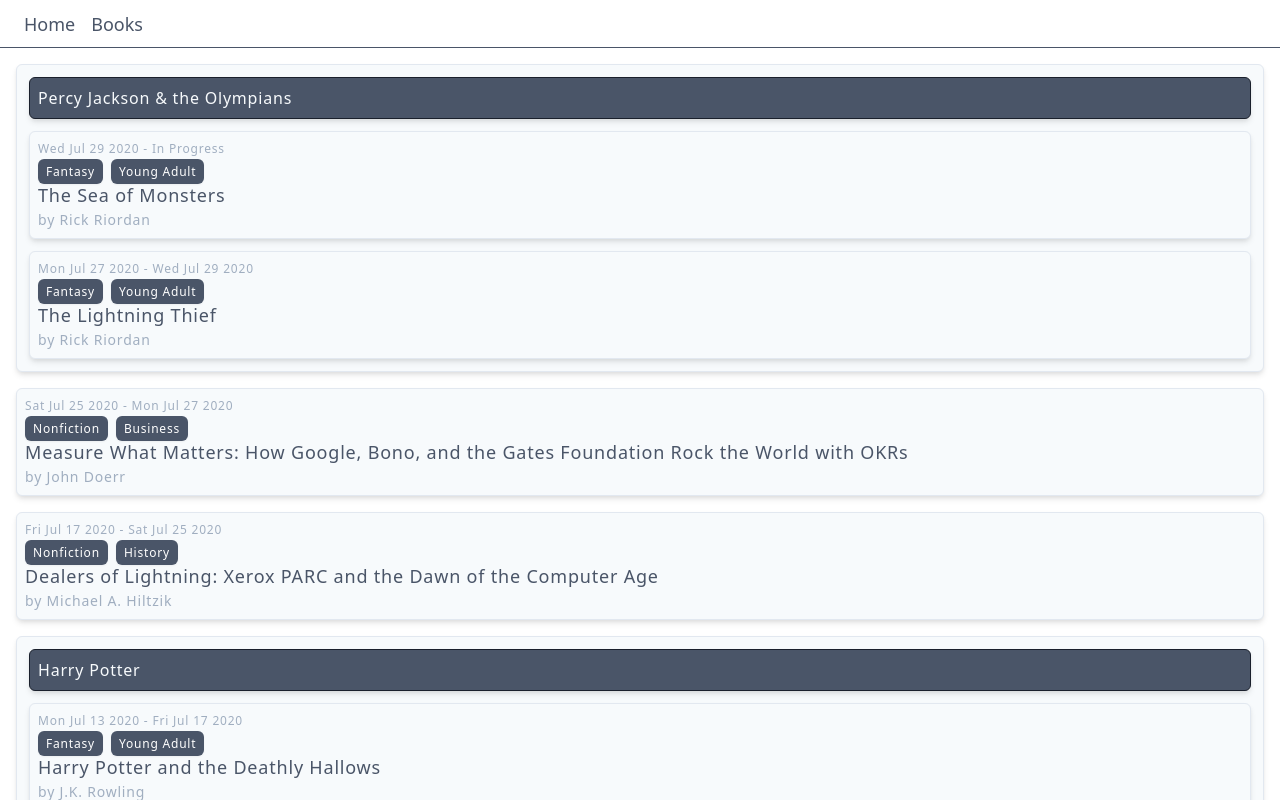
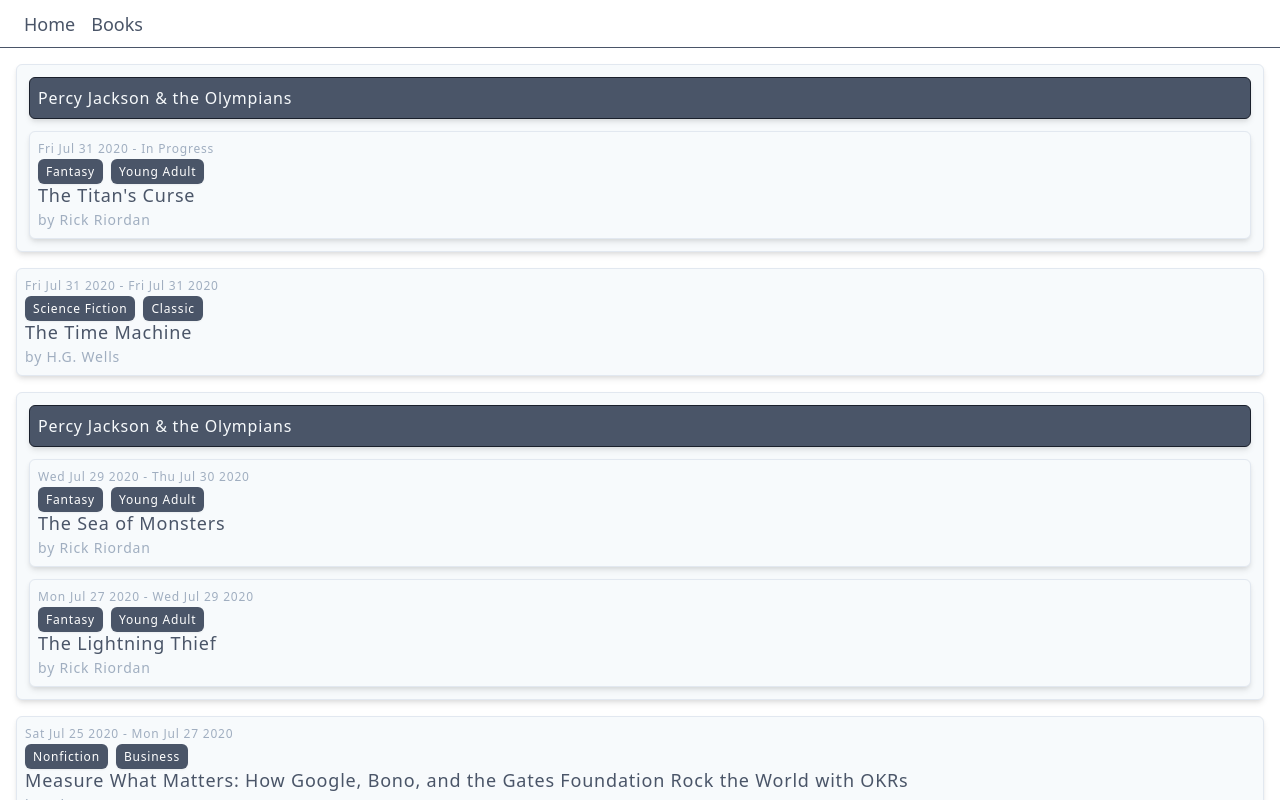
Before and after one commit to AHBruns/v2-alexbruns-dev, a Next.js app: page /books in a window 1280 px wide. Shown: the top 800 px of the page. Built offline with nearby package versions, Linux system fonts and the light colour scheme; what @tailwindcss/ui would draw is missing.

Commit message:
AHB :: the sea of monsters

```diff
--- a/pages/books.tsx
+++ b/pages/books.tsx
@@ -1,7 +1,14 @@
 import { GetStaticProps } from "next";
 import { useState } from "react";
 
-type Genre = "Fantasy" | "Young Adult" | "Nonfiction" | "History" | "Business";
+type Genre =
+  | "Fantasy"
+  | "Young Adult"
+  | "Nonfiction"
+  | "History"
+  | "Business"
+  | "Science Fiction"
+  | "Classic";
 
 function Books({
   lastUpdated,
@@ -217,6 +224,21 @@
       series: "Percy Jackson & the Olympians",
       author: "Rick Riordan",
       startDate: "29 Jul 2020",
+      endDate: "30 Jul 2020",
+      genres: ["Fantasy", "Young Adult"],
+    },
+    {
+      title: "The Time Machine",
+      author: "H.G. Wells",
+      startDate: "31 Jul 2020",
+      endDate: "31 Jul 2020",
+      genres: ["Science Fiction", "Classic"],
+    },
+    {
+      title: "The Titan's Curse",
+      series: "Percy Jackson & the Olympians",
+      author: "Rick Riordan",
+      startDate: "31 Jul 2020",
       genres: ["Fantasy", "Young Adult"],
     },
   ];
```
